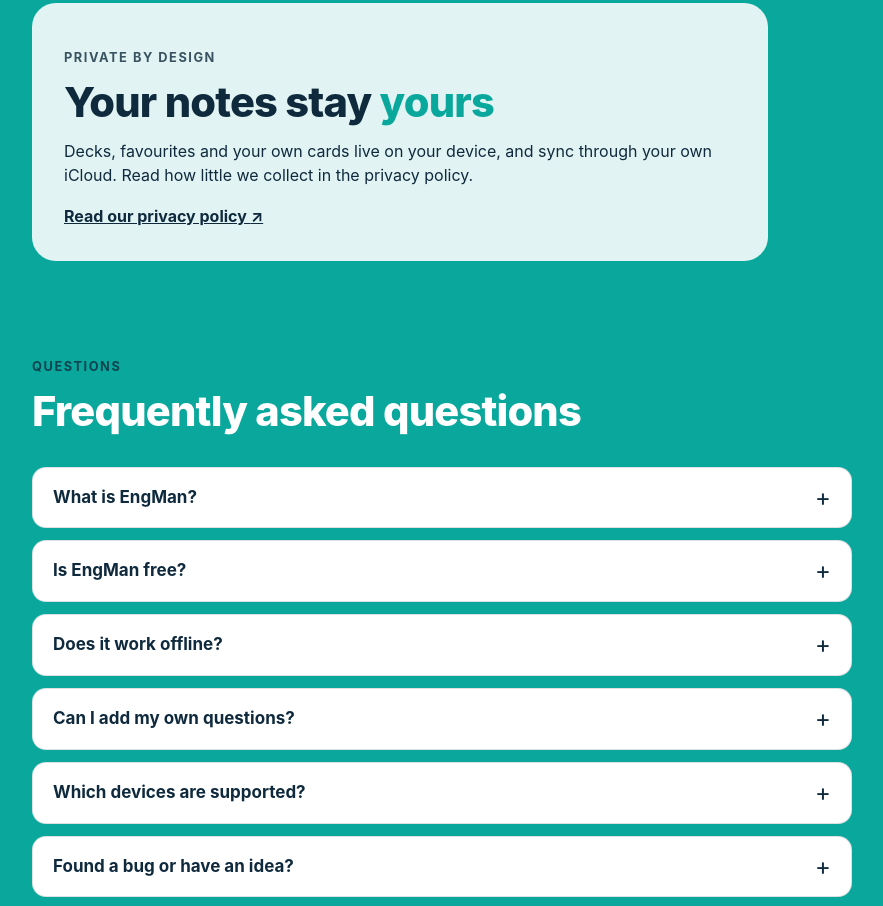
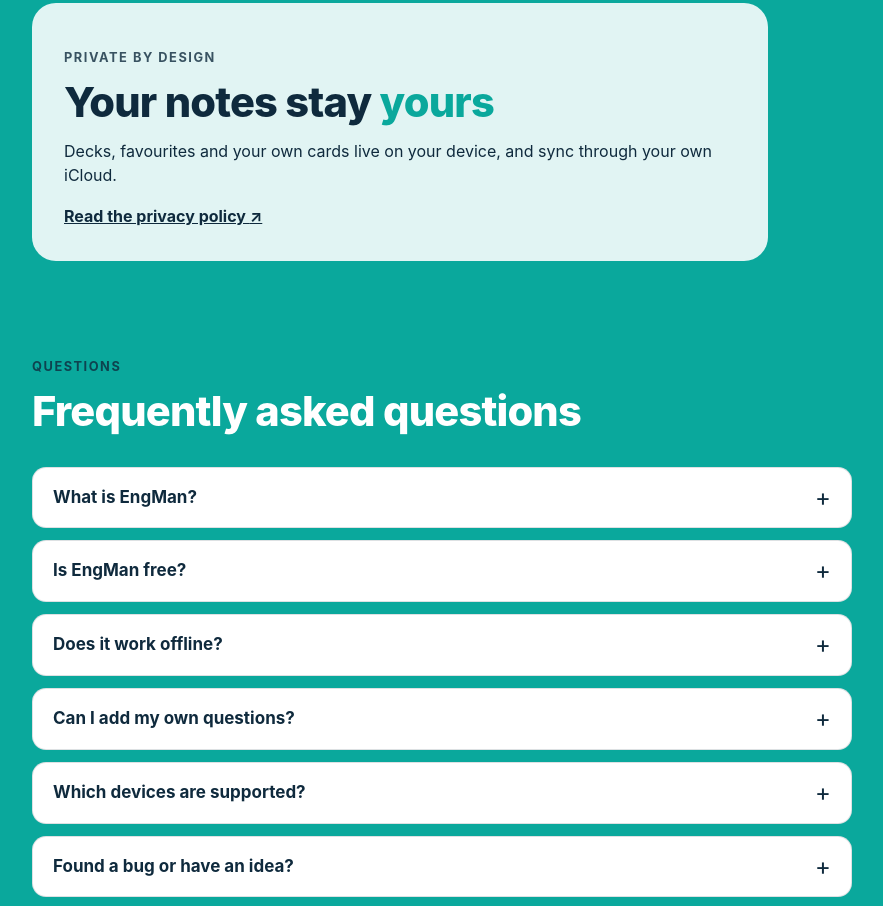
Before and after one commit to thechelsuk/uk.thechels.engman, a plain HTML site: page index.html in a window 1280 px wide. Shown: the part 6107-7013 px from the top of the page, without its empty margins (38-921 px from the left). Drawn offline with Linux system fonts and the light colour scheme.

Commit message:
docs: Site copy in the house voice
Speak to the reader as you, drop we and our, and tidy headings.

```diff
--- a/index.html
+++ b/index.html
@@ -444,9 +444,8 @@
         <div class="privacy-inner">
           <p class="eyebrow">Private by design</p>
           <h2 id="privacy-title">Your notes stay <em>yours</em></h2>
-          <p>Decks, favourites and your own cards live on your device, and sync through your own iCloud. Read how little
-            we collect in the privacy policy.</p>
-          <a class="text-link" href="https://thechels.uk/app/privacy">Read our privacy policy <span
+          <p>Decks, favourites and your own cards live on your device, and sync through your own iCloud.</p>
+          <a class="text-link" href="https://thechels.uk/app/privacy">Read the privacy policy <span
               aria-hidden="true">↗</span></a>
         </div>
       </section>
```
